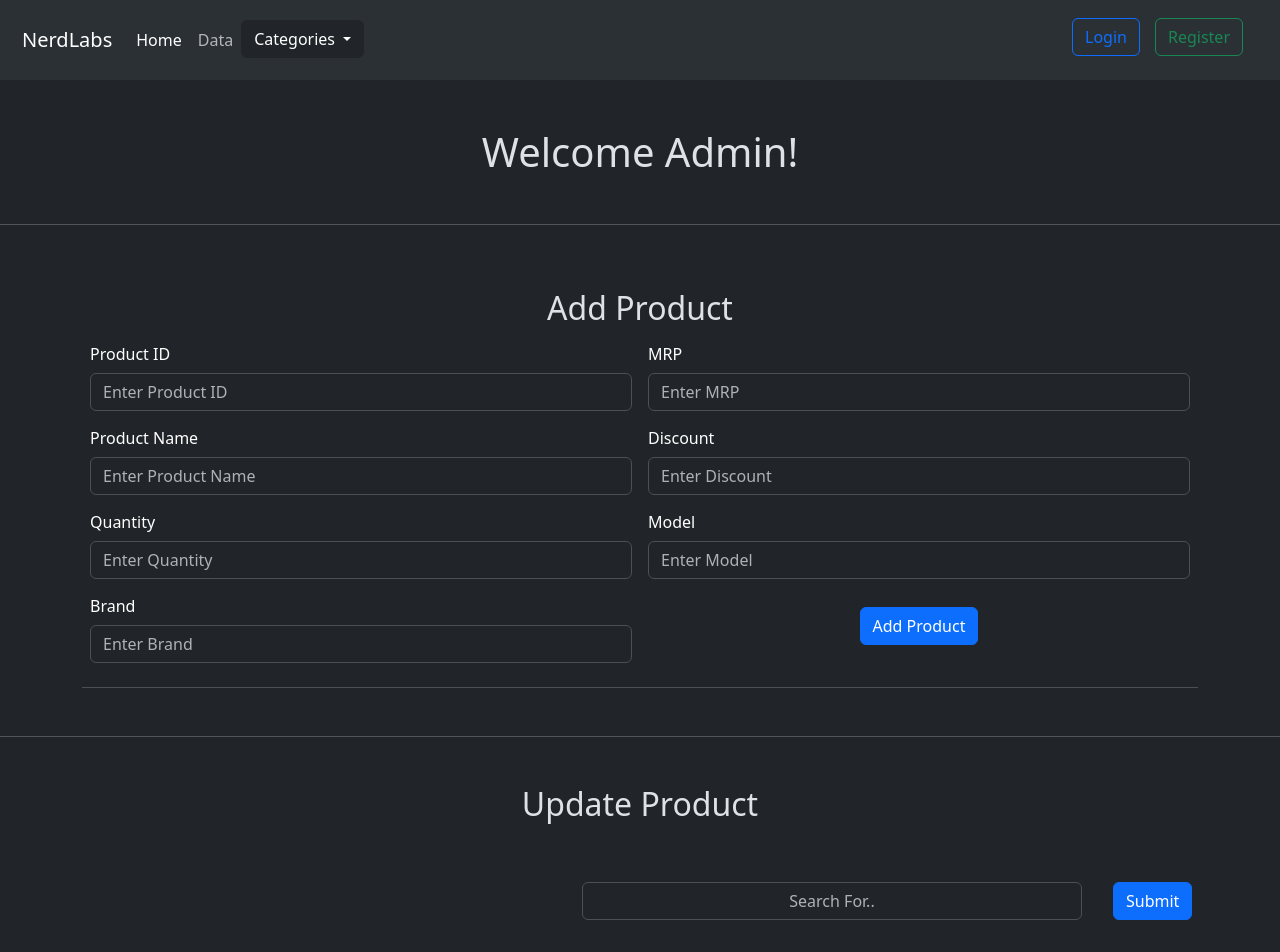
After one commit to prateek21081/NerdLabs, a Flask app: page /admin in a window 1280 px wide. The commit adds this page. Run offline with Flask 3, Linux system fonts and the light colour scheme.

Commit message:
fixed things and added pages

```diff
--- a/NerdLabs-website/app.py
+++ b/NerdLabs-website/app.py
@@ -1,3 +1,9 @@
+'''
+1. Connect Add Product so that it can add products to the database
+2. Fix Update Product so that it can update products in the database and also delete button alongside
+'''
+
+
 from flask import (
     Flask,
     request,
@@ -115,6 +121,26 @@ def get_data():
         res = None
     return render_template('data.html', context=res)
 
+@app.route('/admin', methods=['GET', 'POST'])
+def admin():
+    if request.method == 'POST':
+        try:
+            cur.execute(f"SELECT * FROM {request.form['data']}")
+            keys = cur.column_names
+            values = cur.fetchall()
+            res = {
+                "message": None,
+                "title": request.form['data'],
+                "attributes": keys,
+                "records": values
+            }
+        except mysql.connector.Error as err:
+            res = {
+                "message": err
+            }
+    else:
+        res = None
+    return render_template('admin.html', context=res)
 
 # <---------------------------------------PRODUCTS-------------------------------------------------------------->
 
--- /dev/null
+++ b/NerdLabs-website/templates/admin.html
@@ -0,0 +1,159 @@
+{% extends "base.html" %} {% block content %}
+<h1 class="text-center mt-5">Welcome Admin!</h1>
+
+<!-- create 2 sub titles in separate sections called "Add Product" and "Update Product" -->
+
+<!-- add a line -->
+<hr class="mt-5" />
+<!-- Add Product -->
+<div class="container">
+  <div class="row">
+    <div class="col-12">
+      <h2 class="text-center mt-5">Add Product</h2>
+    </div>
+  </div>
+
+  <table class="table">
+    <tbody>
+      <!-- remove the lines from tr -->
+      <tr>
+        <td>
+          <div class="mb-3">
+            <label for="formGroupExampleInput2" class="form-label"
+              >Product ID</label
+            >
+            <input
+              type="text"
+              class="form-control"
+              id="formGroupExampleInput2"
+              placeholder="Enter Product ID"
+            />
+          </div>
+
+          <div class="mb-3">
+            <label for="formGroupExampleInput2" class="form-label"
+              >Product Name</label
+            >
+            <input
+              type="text"
+              class="form-control"
+              id="formGroupExampleInput2"
+              placeholder="Enter Product Name"
+            />
+          </div>
+
+          <div class="mb-3">
+            <label for="formGroupExampleInput2" class="form-label"
+              >Quantity</label
+            >
+            <input
+              type="text"
+              class="form-control"
+              id="formGroupExampleInput2"
+              placeholder="Enter Quantity"
+            />
+          </div>
+          <div class="mb-3">
+            <label for="formGroupExampleInput2" class="form-label">Brand</label>
+            <input
+              type="text"
+              class="form-control"
+              id="formGroupExampleInput2"
+              placeholder="Enter Brand"
+            />
+          </div>
+        </td>
+
+        <td>
+          <div class="mb-3">
+            <label for="formGroupExampleInput2" class="form-label">MRP</label>
+            <input
+              type="text"
+              class="form-control"
+              id="formGroupExampleInput2"
+              placeholder="Enter MRP"
+            />
+          </div>
+
+          <div class="mb-3">
+            <label for="formGroupExampleInput2" class="form-label"
+              >Discount</label
+            >
+            <input
+              type="text"
+              class="form-control"
+              id="formGroupExampleInput2"
+              placeholder="Enter Discount"
+            />
+          </div>
+
+          <div class="mb-3">
+            <label for="formGroupExampleInput2" class="form-label">Model</label>
+            <input
+              type="text"
+              class="form-control"
+              id="formGroupExampleInput2"
+              placeholder="Enter Model"
+            />
+          </div>
+
+          <!-- center the button to the cell with a little top margin -->
+          <div class="text-center mt-3">
+            <button
+              type="button"
+              class="btn btn-primary"
+              style="margin-top: 12px"
+            >
+              Add Product
+            </button>
+          </div>
+        </td>
+      </tr>
+    </tbody>
+  </table>
+</div>
+
+<!-- add a line -->
+<hr class="mt-5" />
+<!-- Update Product -->
+<div class="container">
+      <h2 class="text-center mt-5">Update Product</h2>
+
+      <form method="post" class="row g-3">
+      <div class="col-auto">
+        <label for="data" class="visually-hidden">Data</label>
+        <input type="text" name="data" class="form-control" id="inputPassword2" placeholder="Search For.." required style="text-align:center; width: 500px; margin-top: 50px; margin-left: 500px;">
+      </div>
+      <div class="col-auto">
+        <button type="submit" class="btn btn-primary mb-3" style = "margin-top: 50px; margin-left: 15px;">Submit</button>
+      </div>
+    </form>
+    {% if context %}
+        {% if context.message %}
+            <p>{{ context.message }}</p>
+        {% else %}
+        <h3>Data for {{ context.title }}</h3>
+        <table class="table">
+            <thead>
+                <tr>
+                    {% for attr in context.attributes %}
+                    <th>{{ attr }}</th>
+                    {% endfor %}
+                </tr>
+            </thead>
+            <tbody>
+                {% for rec in context.records %}
+                <tr>
+                    {% for val in rec%}
+                    <td>{{ val }}</td>
+                    {% endfor %}
+                </tr>
+                {% endfor %}
+            </tbody>
+        </table>
+        {% endif %}
+    {% endif %}
+    </div>
+  </div>
+</div>
+{% endblock %}
--- a/NerdLabs-website/templates/auth/login.html
+++ b/NerdLabs-website/templates/auth/login.html
@@ -1,16 +1,18 @@
 {% extends "base.html" %}
 {% block content %}
+<div class = "container" style = "width: 50%; top: 50%; left: 50%; margin-top: 100px;">
 <form method="post">
   <div class="container">
     <label for="username" class="form-label">Username</label>
     <input type="text" class="form-control" id="username" name="username">
   </div>
-  <div class="container">
+  <div class="container" style = "margin-top: 20px;">
     <label for="password" class="form-label">Password</label>
     <input type="password" class="form-control" id="password" name="password">
   </div>
-  <div class="container">
+  <div class="container" style = "margin-top: 50px; margin-left: 350px;">
   <button type="submit" class="btn btn-primary">Submit</button>
   </div>
 </form>
+</div>
 {% endblock %}
--- a/NerdLabs-website/templates/auth/register.html
+++ b/NerdLabs-website/templates/auth/register.html
@@ -1,5 +1,6 @@
 {% extends "base.html" %}
 {% block content %}
+<div class = "container" style = "width: 80%; top: 50%; left: 50%; margin-top: 100px;">
 <form class="row g-3">
   <div class="col-md-6">
     <label for="first_name" class="form-label">First Name</label>
@@ -38,7 +39,10 @@
     <input type="text" class="form-control" id="addr_pin">
   </div>
   <div class="col-12">
-    <button type="submit" class="btn btn-primary">Sign in</button>
+    <div class="text-center">
+        <button type="submit" class="btn btn-primary" style = "margin-top: 50px;">Sign in</button>
+    </div>
   </div>
 </form>
+</div>
 {% endblock %}
--- a/NerdLabs-website/templates/base.html
+++ b/NerdLabs-website/templates/base.html
@@ -2,12 +2,15 @@
   <head>
     <meta charset="utf-8">
     <meta name="viewport" content="width=device-width, initial-scale=1">
+    <script src="https://cdn.jsdelivr.net/npm/@popperjs/core@2.11.7/dist/umd/popper.min.js" integrity="sha384-zYPOMqeu1DAVkHiLqWBUTcbYfZ8osu1Nd6Z89ify25QV9guujx43ITvfi12/QExE" crossorigin="anonymous"></script>
+    <script src="https://cdn.jsdelivr.net/npm/bootstrap@5.3.0-alpha3/dist/js/bootstrap.min.js" integrity="sha384-Y4oOpwW3duJdCWv5ly8SCFYWqFDsfob/3GkgExXKV4idmbt98QcxXYs9UoXAB7BZ" crossorigin="anonymous"></script>
     <link href="https://cdn.jsdelivr.net/npm/bootstrap@5.3.0-alpha2/dist/css/bootstrap.min.css" rel="stylesheet" integrity="sha384-aFq/bzH65dt+w6FI2ooMVUpc+21e0SRygnTpmBvdBgSdnuTN7QbdgL+OapgHtvPp" crossorigin="anonymous">
+    <script src="https://cdn.jsdelivr.net/npm/bootstrap@5.3.0-alpha2/dist/js/bootstrap.min.js" integrity="sha384-HRMeAkpEZ+fZ1QH3q/Ia0nG+Lfv0dTHwFw+WfIokr6wkA9ZD9d6U7jIb8z1UOMlL" crossorigin="anonymous"></script>
     </title>{% block title %}{% endblock %}</title>
   </head>
   <body>
   <nav class="navbar bg-dark navbar-expand-lg bg-body-tertiary">
-      <div class="container-fluid">
+    <div class="container-fluid" style = "margin-left: 10px; margin-right: 10px;">
       <a class="navbar-brand" href="#">NerdLabs</a>
       <button class="navbar-toggler" type="button" data-bs-toggle="collapse" data-bs-target="#navbarSupportedContent" aria-controls="navbarSupportedContent" aria-expanded="false" aria-label="Toggle navigation">
         <span class="navbar-toggler-icon"></span>
@@ -20,25 +23,29 @@
           <li class="nav-item">
             <a class="nav-link" href="/data">Data</a>
           </li>
-            <li class="nav-item dropdown">
-              <a class="nav-link dropdown-toggle" href="#" role="button" data-bs-toggle="dropdown" aria-expanded="false">
+
+          <div class="dropdown">
+            <button class="btn btn-dark dropdown-toggle" data-bs-toggle="dropdown" aria-expanded="false">
               Categories
-              </a>
+            </button>
             <ul class="dropdown-menu">
-                <li><a class="dropdown-item" href="/product/category/processor">Processor</a></li>
-                <li><a class="dropdown-item" href="/product/category/motherboard">Motherboard</a></li>
-                <li><a class="dropdown-item" href="/product/category/ram">RAM</a></li>
-                <li><a class="dropdown-item" href="/product/category/cabinet">Cabinet</a></li>
-                <li><a class="dropdown-item" href="/product/category/gpu">GPU</a></li>
-                <li><a class="dropdown-item" href="/product/category/psu">PSU</a></li>
-                <li><a class="dropdown-item" href="/product/category/storage">Storage</a></li>
+              <li><a class="dropdown-item" href="/product/Processor">Processor</a></li>
+              <li><a class="dropdown-item" href="/product/MotherBoard">MotherBoard</a></li>
+              <li><a class="dropdown-item" href="/product/RAM">RAM</a></li>
+              <li><a class="dropdown-item" href="/product/Cabinet">Cabinet</a></li>
+              <li><a class="dropdown-item" href="/product/GPU">GPU</a></li>
+              <li><a class="dropdown-item" href="/product/PSU">PSU</a></li>
+              <li><a class="dropdown-item" href="/product/Storage">Storage</a></li>
             </ul>
-            </li>
+          </div>
         </ul>
-          <form class="d-flex">
-            <input class="form-control me-2" type="text" placeholder="Username" aria-label="Username">
-            <input class="form-control me-2" type="password" placeholder="Password" aria-label="Password">
-            <button class="btn btn-primary" type="submit">Login</button>
+
+        <form class="d-flex" role="search" style = "margin-top: 10px; margin-right: 15px;">
+         <!--link login to login.html-->
+
+
+          <a class="btn btn-outline-primary" href="/login" role="button">Login</a>
+          <a class="btn btn-outline-success" href="/register" role="button" style = "margin-left: 15px;">Register</a>
         </form>
       </div>
     </div>
```
Also changed, not shown: NerdLabs-website/templates/data.html (+13 -9 lines), NerdLabs-website/templates/homepage.html (+59 -88 lines). Lines whose indentation alone changed are shown as unchanged.
